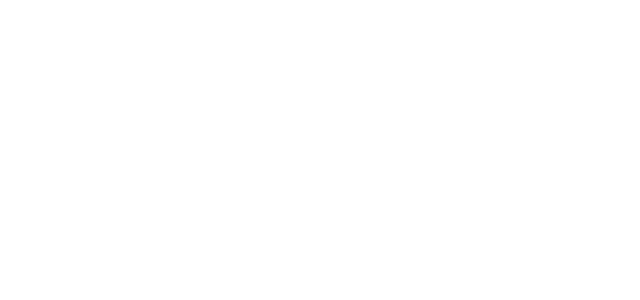
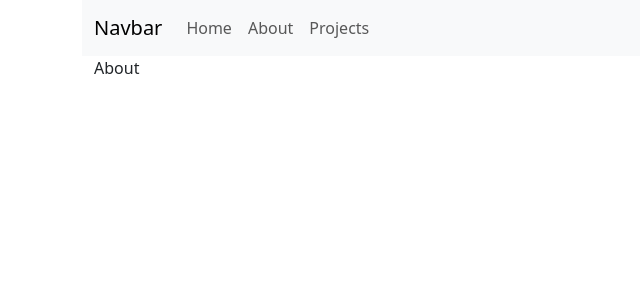
Before and after one commit to torbenwb/torbenwb.io, a React (Create React App) app: page /torbenwb.io/about in a window 1280 px wide. Before the commit this address had no page. Shown: the top 300 px of the page, without its empty margins (0-640 px from the left). Built offline with nearby package versions, Linux system fonts and the light colour scheme.

Commit message:
Added pages and routing

```diff
--- a/src/App.js
+++ b/src/App.js
@@ -1,13 +1,23 @@
 import logo from './logo.svg';
 import './App.css';
 import { Home } from './pages/Home';
+import { About } from './pages/About';
+import { Projects } from './pages/Projects';
 import { Router, Route, Routes } from 'react-router-dom';
+import { Container } from 'react-bootstrap';
+import { SiteNav } from './components/SiteNav';
 
 function App() {
   return (
-    <Routes>
-      <Route path="/torbenwb.io/" element={<Home/>} />
-    </Routes>
+    <Container>
+      <SiteNav />
+      <Routes>
+        <Route path="/torbenwb.io/" element={<Home/>} />
+        <Route path="/torbenwb.io/about" element={<About />} />
+        <Route path="/torbenwb.io/projects" element={<Projects />} />
+      </Routes>
+    </Container>
+
   );
 }
 
--- /dev/null
+++ b/src/components/SiteNav.jsx
@@ -0,0 +1,17 @@
+import { Navbar, Container, Nav } from "react-bootstrap";
+
+export const SiteNav = () =>
+{
+    return (
+        <Navbar bg="light" data-bs-theme="light">
+            <Container>
+            <Navbar.Brand href="/torbenwb.io/">Navbar</Navbar.Brand>
+            <Nav className="me-auto">
+                <Nav.Link href="/torbenwb.io/">Home</Nav.Link>
+                <Nav.Link href="/torbenwb.io/about">About</Nav.Link>
+                <Nav.Link href="/torbenwb.io/projects">Projects</Nav.Link>
+            </Nav>
+            </Container>
+        </Navbar>
+    )
+}
--- a/src/index.js
+++ b/src/index.js
@@ -4,6 +4,7 @@
 import App from './App';
 import reportWebVitals from './reportWebVitals';
 import { BrowserRouter } from 'react-router-dom';
+import 'bootstrap/dist/css/bootstrap.min.css';
 
 const root = ReactDOM.createRoot(document.getElementById('root'));
 root.render(
--- /dev/null
+++ b/src/pages/About.jsx
@@ -0,0 +1,10 @@
+import { Container } from "react-bootstrap";
+
+export const About = () =>
+{
+    return (
+        <Container>
+            About
+        </Container>
+    );
+};
--- /dev/null
+++ b/src/pages/Projects.jsx
@@ -0,0 +1,8 @@
+import { Container } from "react-bootstrap";
+
+export const Projects = () =>
+{
+    return (
+        <Container>Projects</Container>
+    );
+};
```
Also changed, not shown: src/pages/Home.jsx (+6 -2 lines).
